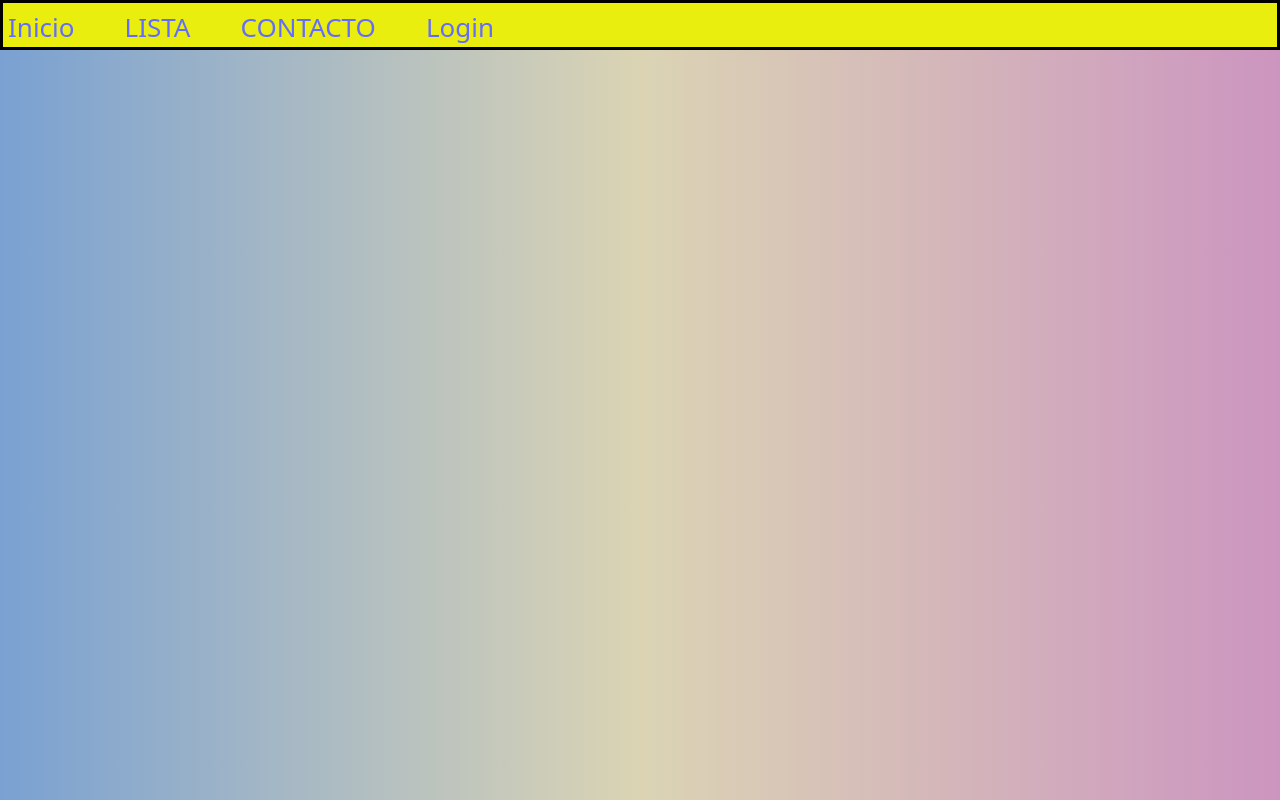
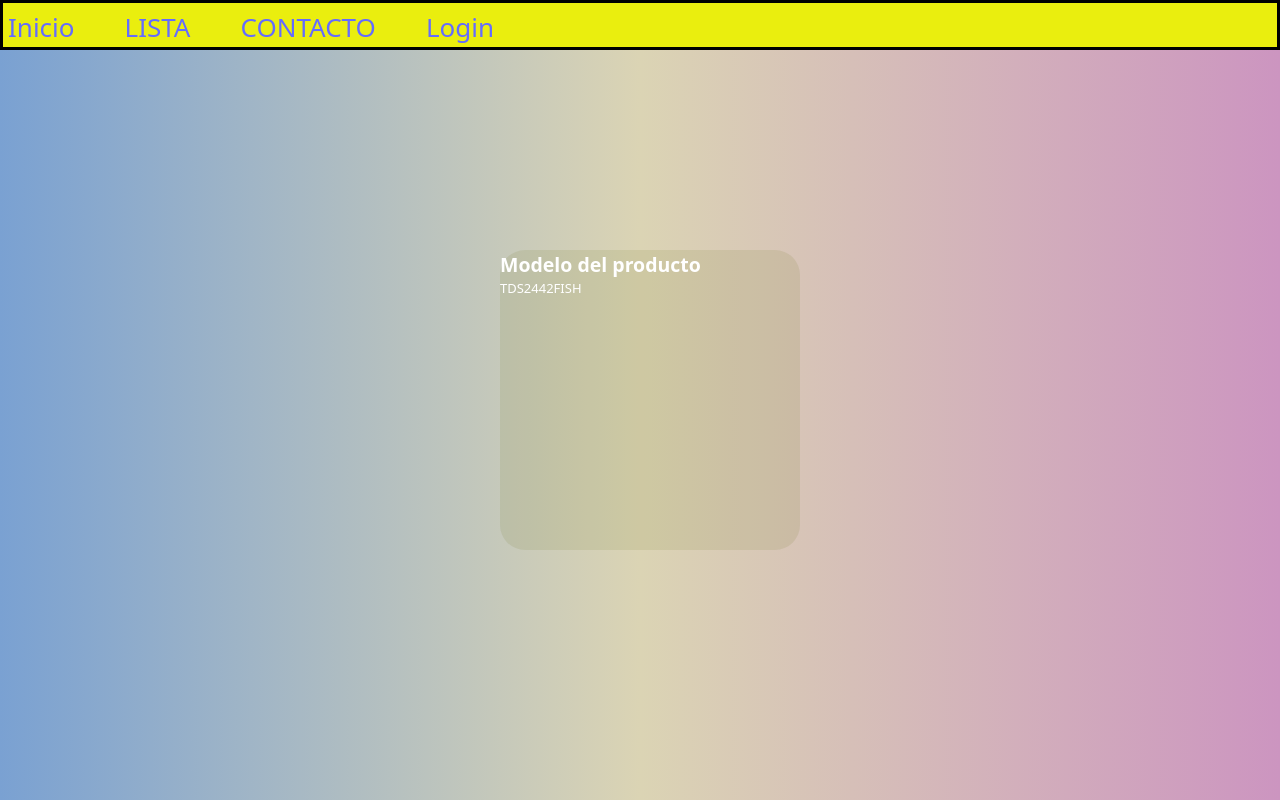
Before and after one commit to Caudillo8/ProductCard, a React (Vite) app in the folder productCard/: page /api/1 in a window 1280 px wide. Built offline with nearby package versions, Linux system fonts and the light colour scheme.

Commit message:
add jsx en detalle-producto

```diff
--- a/productCard/src/components/DetalleProducto.jsx
+++ b/productCard/src/components/DetalleProducto.jsx
@@ -2,7 +2,7 @@ import React from "react";
 import { useParams } from "react-router-dom";
 import { useEffect, useState } from "react";
 import { getProductById } from "../api.js";
-
+import "../miEstilo/detalle-producto.css";
 const DetalleProducto = () => {
   const [product, setProduct] = useState(null);
   const [loading, setLoading] = useState(false);
@@ -27,18 +27,14 @@ const DetalleProducto = () => {
   useEffect(() => {
     getProductDetail();
   }, []);
-  // return (
-  //   <div>
-  //     {loading && <span>Cargando...</span>}
-  //     {error && <span>{error}</span>}
-  //     {product && <span>{product.modelo}</span>}
-  //   </div>
-  // );
-  useEffect(() => {
-    if (product) {
-      alert(product.modelo);
-    }
-  }, [product]);
+  return (
+    <div className="container-detalle">
+      <h2>Modelo del producto</h2>
+      {/*{loading && <span>Cargando...</span>}*/}
+      {/*{error && <span>{error}</span>}*/}
+      {product && <span>{product.modelo}</span>}
+    </div>
+  );
 };
 
 export default DetalleProducto;
--- /dev/null
+++ b/productCard/src/miEstilo/detalle-producto.css
@@ -0,0 +1,9 @@
+.container-detalle {
+  width: 300px;
+  height: 300px;
+  position: relative;
+  left: 500px;
+  background-color: #5e68091a;
+  border-radius: 25px;
+  color: white;
+}
```
